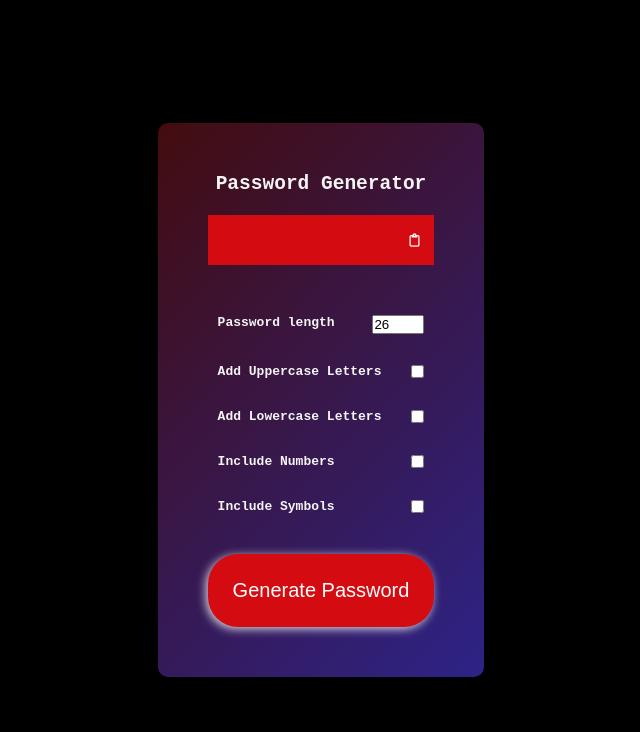
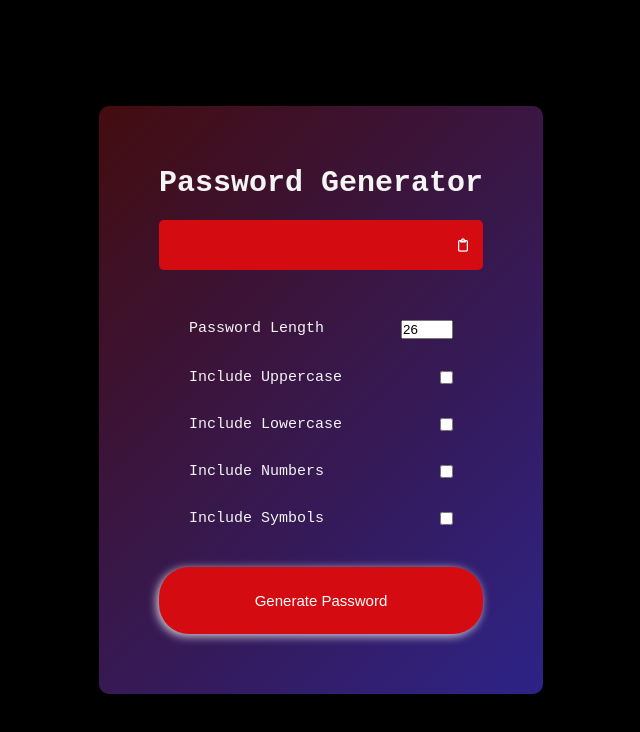
Before and after one commit to omarnate1/lock_generator, a React (Create React App) app: page / in a window 1280 px wide. Shown: the top 732 px of the page, without its empty margins (319-959 px from the left). Built offline with nearby package versions, Linux system fonts and the light colour scheme.

Commit message:
modified App.css

```diff
--- a/src/App.css
+++ b/src/App.css
@@ -10,18 +10,19 @@
   background-image: linear-gradient(-225deg, #430c0f 0%, #2d2387 100%);
   border-radius: 10px;
   /* box-shadow: 5px 2px 10px rgba(245, 244, 244, 0.863); */
-  padding: 50px;
+  padding: 60px;
 }
 .generator__header {
   text-align: center;
   color: rgb(244, 244, 245);
   margin-bottom: 20px;
+  font-size: 30px;
 }
 .generator__password {
   background-color: #d50b12;
-  padding: 15px 15px;
+  border-radius: 5px;
+  padding: 10px 15px;
   color: #fff;
-  margin-bottom: 15px;
   height: 50px;
   display: flex;
   justify-content: space-between;
@@ -41,7 +42,7 @@
   padding: 25px;
   color: #fff;
   border-radius: 30px;
-  font-size: 20px;
+  font-size: 15px;
   cursor: pointer;
   box-shadow: -2px 2px 10px rgba(245, 244, 244, 0.863);
 }
@@ -49,8 +50,8 @@
   display: flex;
   justify-content: space-between;
   color: whitesmoke;
-  font-size: medium;
-  font-weight: 800;
-  padding: 0px 10px;
+  font-size: 15px;
+  font-weight: 500px;
+  padding: 0 30px;
   margin-bottom: 30px;
 }
--- a/src/App.js
+++ b/src/App.js
@@ -1,54 +1,60 @@
-import React, { useState } from 'react'
-import "./App.css"
-import { numbers, upperCaseLetters, lowerCaseLetters, specialCharacters } from './Character'
-import { toast, ToastContainer } from 'react-toastify'
-import 'react-toastify/dist/ReactToastify.css';
-import { COPY_Fail, COPY_SUCCESS } from './message';
+import React, { useState } from "react";
+import "./App.css";
+import {
+  numbers,
+  upperCaseLetters,
+  lowerCaseLetters,
+  specialCharacters,
+} from "./Character";
+import { toast, ToastContainer } from "react-toastify";
+import "react-toastify/dist/ReactToastify.css";
+import { COPY_Fail, COPY_SUCCESS } from "./message";
 
 const App = () => {
-  const [password, setPassword] = useState("")
-  const [passwordLength, setPasswordLength] = useState(26)
-  const [includeUpperCase, setIncludeUpperCase] = useState(false)
-  const [includeLowerCase, setIncludeLowerCase] = useState(false)
-  const [includeNumbers, setIncludeNumbers] = useState(false)
-  const [includeSymbols, setIncludeSymbols] = useState(false)
+  const [password, setPassword] = useState("");
+  const [passwordLength, setPasswordLength] = useState(26);
+  const [includeUpperCase, setIncludeUpperCase] = useState(false);
+  const [includeLowerCase, setIncludeLowerCase] = useState(false);
+  const [includeNumbers, setIncludeNumbers] = useState(false);
+  const [includeSymbols, setIncludeSymbols] = useState(false);
   const handleGeneratePassword = () => {
-    if (!includeUpperCase && !includeLowerCase && !includeNumbers && !includeSymbols) {
-      notify("To generate password you must select atleast one checkbox", true)
-    }
-    else {
-      let characterList = ""
+    if (
+      !includeUpperCase &&
+      !includeLowerCase &&
+      !includeNumbers &&
+      !includeSymbols
+    ) {
+      notify("To generate password you must select atleast one checkbox", true);
+    } else {
+      let characterList = "";
       if (includeNumbers) {
-        characterList = characterList + numbers
+        characterList = characterList + numbers;
       }
       if (includeUpperCase) {
-        characterList = characterList + upperCaseLetters
+        characterList = characterList + upperCaseLetters;
       }
       if (includeLowerCase) {
-        characterList = characterList + lowerCaseLetters
+        characterList = characterList + lowerCaseLetters;
       }
       if (includeSymbols) {
-        characterList = characterList + specialCharacters
+        characterList = characterList + specialCharacters;
       }
-      setPassword(createPassword(characterList))
-      notify("Password is generated successfully", false)
+      setPassword(createPassword(characterList));
+      notify("Password is generated successfully", false);
     }
-
-
-  }
+  };
   const createPassword = (characterList) => {
-    let password = ""
-    const characterListLength = characterList.length
+    let password = "";
+    const characterListLength = characterList.length;
     for (let i = 0; i < passwordLength; i++) {
-      const characterIndex = Math.round(Math.random() * characterListLength)
-      password = password + characterList.charAt(characterIndex)
+      const characterIndex = Math.round(Math.random() * characterListLength);
+      password = password + characterList.charAt(characterIndex);
     }
-    return password
-  }
+    return password;
+  };
   const copyToClipboard = (password) => {
-
-    navigator.clipboard.writeText(password)
-  }
+    navigator.clipboard.writeText(password);
+  };
   const notify = (message, hasError = false) => {
     if (hasError) {
       toast.error(message, {
@@ -60,8 +66,7 @@ const App = () => {
         draggable: true,
         progress: undefined,
       });
-    }
-    else {
+    } else {
       toast(message, {
         position: "top-center",
         autoClose: 5000,
@@ -72,51 +77,79 @@ const App = () => {
         progress: undefined,
       });
     }
-
-  }
+  };
   const handleCopyPassword = (e) => {
     if (password === "") {
-      notify(COPY_Fail, true)
+      notify(COPY_Fail, true);
+    } else {
+      copyToClipboard(password);
+      notify(COPY_SUCCESS);
     }
-    else {
-      copyToClipboard(password)
-      notify(COPY_SUCCESS)
-    }
-
-  }
+  };
 
   return (
     <div className="App">
       <div className="container">
         <div className="generator">
-          <h2 className="generator__header">
-           Password Generator
-          </h2>
+          <h2 className="generator__header">Password Generator</h2>
           <div className="generator__password">
-            <h3 >{password}</h3>
+            <h2>{password}</h2>
             <button className="copy__btn">
               <i onClick={handleCopyPassword} className="far fa-clipboard"></i>
             </button>
           </div>
           <div className="form-group">
-            <label htmlFor="password-strength">Password length</label>
-            <input className="pw" defaultValue={passwordLength} onChange={(e) => setPasswordLength(e.target.value)} type="number" id="password-stregth" name="password-strength" max="26" min="8" />
+            <label htmlFor="password-strength">Password Length</label>
+            <input
+              className="pw"
+              defaultValue={passwordLength}
+              onChange={(e) => setPasswordLength(e.target.value)}
+              type="number"
+              id="password-stregth"
+              name="password-strength"
+              max="30"
+              min="5"
+            />
           </div>
           <div className="form-group">
-            <label htmlFor="uppercase-letters">Add Uppercase Letters</label>
-            <input checked={includeUpperCase} onChange={(e) => setIncludeUpperCase(e.target.checked)} type="checkbox" id="uppercase-letters" name="uppercase-letters" />
+            <label htmlFor="uppercase-letters">Include Uppercase</label>
+            <input
+              checked={includeUpperCase}
+              onChange={(e) => setIncludeUpperCase(e.target.checked)}
+              type="checkbox"
+              id="uppercase-letters"
+              name="uppercase-letters"
+            />
           </div>
           <div className="form-group">
-            <label htmlFor="lowercase-letters">Add Lowercase Letters</label>
-            <input checked={includeLowerCase} onChange={(e) => setIncludeLowerCase(e.target.checked)} type="checkbox" id="lowercase-letters" name="lowercase-letters" />
+            <label htmlFor="lowercase-letters">Include Lowercase</label>
+            <input
+              checked={includeLowerCase}
+              onChange={(e) => setIncludeLowerCase(e.target.checked)}
+              type="checkbox"
+              id="lowercase-letters"
+              name="lowercase-letters"
+            />
           </div>
           <div className="form-group">
             <label htmlFor="include-numbers">Include Numbers</label>
-            <input checked={includeNumbers} onChange={(e) => setIncludeNumbers(e.target.checked)} type="checkbox" id="include-numbers" name="include-numbers" />
+            <input
+              checked={includeNumbers}
+              onChange={(e) => setIncludeNumbers(e.target.checked)}
+              type="checkbox"
+              id="include-numbers"
+              name="include-numbers"
+            />
           </div>
           <div className="form-group">
             <label htmlFor="include-symbols">Include Symbols</label>
-            <input checked={includeSymbols} onChange={(e) => setIncludeSymbols(e.target.checked)} type="checkbox" id="include-symbols" name="include-symbols" />
+            <input
+              checked={includeSymbols}
+              onChange={(e) => setIncludeSymbols(e.target.checked)}
+              type="checkbox"
+              id="include-symbols"
+              name="include-symbols"
+            />
           </div>
           <button onClick={handleGeneratePassword} className="generator__btn">
             Generate Password
@@ -135,7 +168,7 @@ const App = () => {
         </div>
       </div>
     </div>
-  )
-}
+  );
+};
 
-export default App
+export default App;
```
